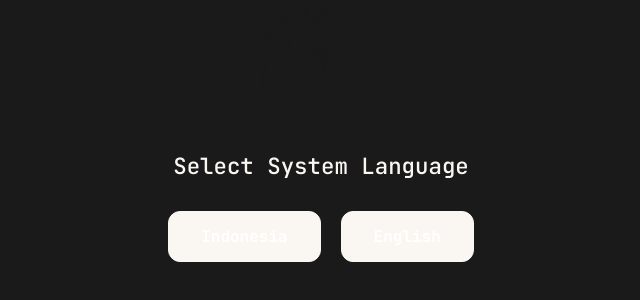
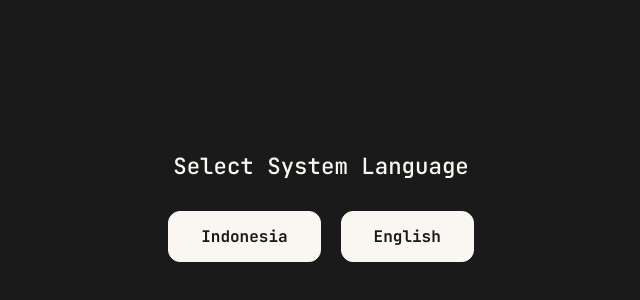
Before and after one commit to ryhnxyz/kryptoncode, a React (Vite) app: page / in a window 1280 px wide. Shown: the part 284-584 px from the top of the page, without its empty margins (319-959 px from the left). Built offline with nearby package versions, Linux system fonts and the light colour scheme.

Commit message:
fix: button text color in dark mode

```diff
--- a/src/index.css
+++ b/src/index.css
@@ -196,7 +196,7 @@ body {
 .btn-primary, .btn-dark {
   background: var(--text-primary);
   border: 1px solid var(--text-primary);
-  color: #ffffff;
+  color: var(--bg-color);
   padding: 14px 32px;
   border-radius: 12px;
   font-family: var(--font-mono);
@@ -440,7 +440,7 @@ body {
 .ref-card-actions .btn-dark {
   background: var(--text-primary);
   border: 1px solid var(--text-primary);
-  color: #ffffff;
+  color: var(--bg-color);
   padding: 10px;
   border-radius: 12px;
   font-size: 0.8rem;
```
